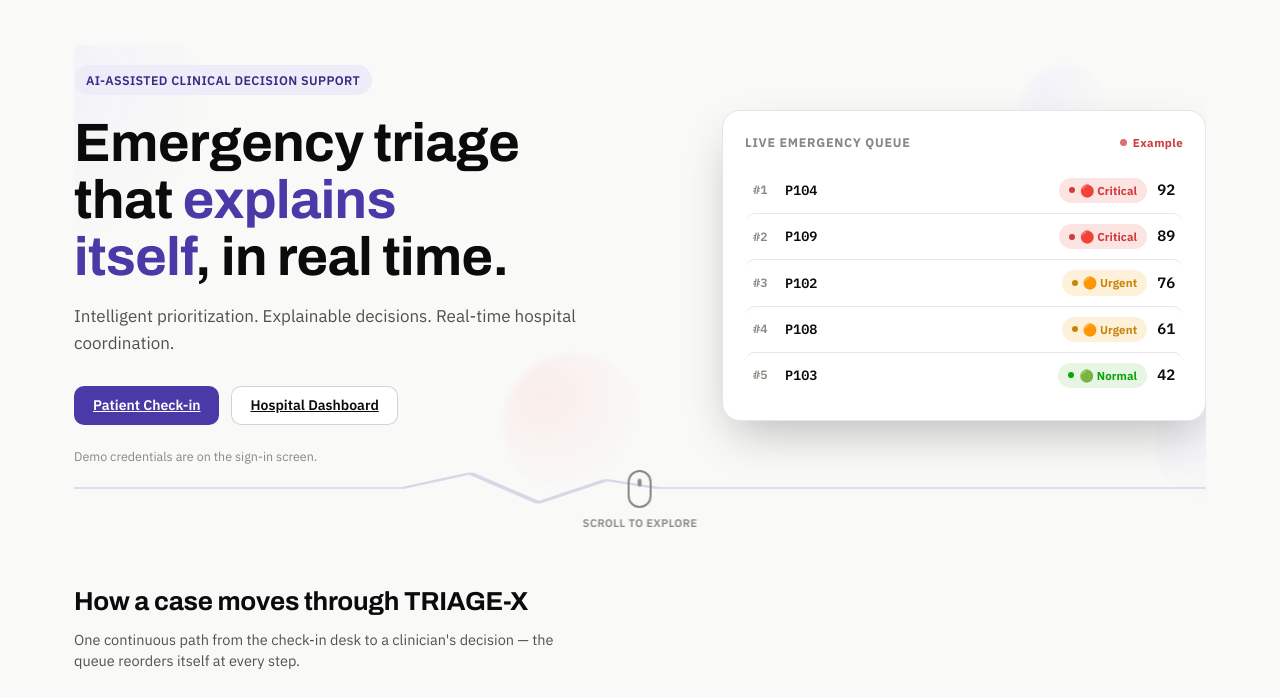
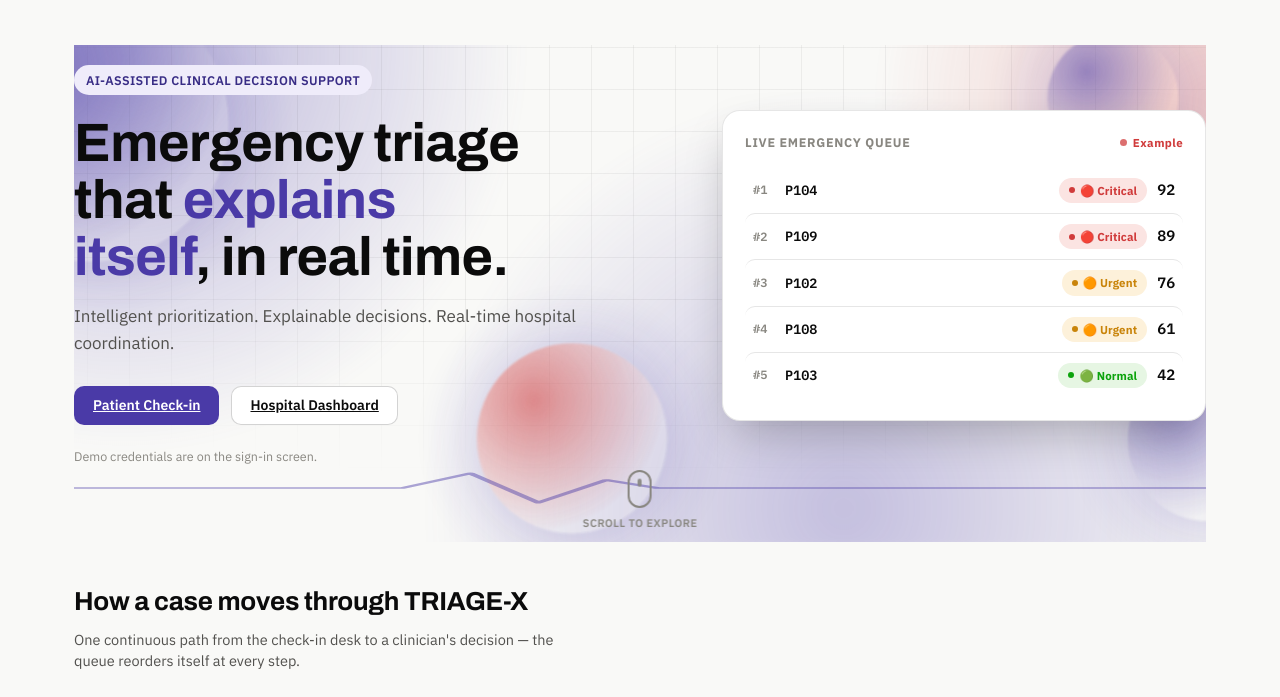
Before and after one commit to Gokul-7-creator/triageX, a website with bundled scripts: page triagex-website/triagex-website/public/index.html in a window 1280 px wide. Shown: the part 69-766 px from the top of the page. Built offline with nearby package versions, Linux system fonts and the light colour scheme.

Commit message:
Refactor hero section styles for improved visuals
Updated orb styles and added hero mesh background with color-mix for better visibility in dark mode.

```diff
--- a/triagex-website/triagex-website/public/styles.css
+++ b/triagex-website/triagex-website/public/styles.css
@@ -174,13 +174,32 @@ input,select,textarea{font-family:inherit;font-size:inherit;color:inherit;}
 .hero-tilt-wrap{perspective:1200px;}
 .hero-copy{position:relative;z-index:2;}
 .hero-bg-3d{position:absolute;inset:-40px -10% -10px;z-index:0;pointer-events:none;overflow:hidden;}
-.orb{position:absolute;border-radius:50%;filter:blur(2px);opacity:0.55;transition:transform 0.15s ease-out;animation:orb-float 9s ease-in-out infinite;}
-.orb1{width:220px;height:220px;left:2%;top:6%;background:radial-gradient(circle at 30% 30%,var(--accent-soft),transparent 70%);animation-duration:10s;}
-.orb2{width:140px;height:140px;left:40%;top:64%;background:radial-gradient(circle at 30% 30%,var(--status-critical-soft),transparent 70%);animation-duration:8s;animation-delay:-2.5s;}
-.orb3{width:90px;height:90px;left:78%;top:12%;background:radial-gradient(circle at 30% 30%,var(--accent-soft),transparent 70%);animation-duration:7s;animation-delay:-1s;}
-.orb4{width:120px;height:120px;left:88%;top:70%;background:radial-gradient(circle at 30% 30%,var(--accent-soft),transparent 70%);animation-duration:11s;animation-delay:-4s;}
+/* Mesh + orbs use color-mix() against the solid --accent/--status-critical tokens rather than
+   the --accent-soft/--status-critical-soft tokens, because those "-soft" tokens are a very low
+   alpha in dark mode (built for subtle tinted fills, not a hero backdrop) and read as almost
+   invisible there. color-mix() gives a consistently vivid wash in both themes. */
+.hero-mesh{position:absolute;inset:0;
+  background:
+    radial-gradient(650px circle at 12% 8%, color-mix(in srgb, var(--accent) 38%, transparent), transparent 62%),
+    radial-gradient(560px circle at 92% 18%, color-mix(in srgb, var(--status-critical) 26%, transparent), transparent 60%),
+    radial-gradient(700px circle at 65% 92%, color-mix(in srgb, var(--accent) 30%, transparent), transparent 60%);
+  filter:blur(6px);
+}
+.hero-grid{position:absolute;inset:0;opacity:0.5;
+  background-image:
+    linear-gradient(color-mix(in srgb, var(--text-primary) 10%, transparent) 1px, transparent 1px),
+    linear-gradient(90deg, color-mix(in srgb, var(--text-primary) 10%, transparent) 1px, transparent 1px);
+  background-size:42px 42px;
+  -webkit-mask-image:radial-gradient(ellipse 80% 70% at 50% 30%, #000 40%, transparent 85%);
+  mask-image:radial-gradient(ellipse 80% 70% at 50% 30%, #000 40%, transparent 85%);
+}
+.orb{position:absolute;border-radius:50%;filter:blur(1px);opacity:0.9;transition:transform 0.15s ease-out;animation:orb-float 9s ease-in-out infinite;box-shadow:0 0 60px 10px color-mix(in srgb, var(--accent) 22%, transparent);}
+.orb1{width:260px;height:260px;left:0%;top:2%;background:radial-gradient(circle at 30% 30%,color-mix(in srgb, var(--accent) 65%, transparent),transparent 70%);animation-duration:10s;}
+.orb2{width:190px;height:190px;left:38%;top:62%;background:radial-gradient(circle at 30% 30%,color-mix(in srgb, var(--status-critical) 62%, transparent),transparent 70%);animation-duration:8s;animation-delay:-2.5s;}
+.orb3{width:130px;height:130px;left:80%;top:6%;background:radial-gradient(circle at 30% 30%,color-mix(in srgb, var(--accent) 60%, transparent),transparent 70%);animation-duration:7s;animation-delay:-1s;}
+.orb4{width:160px;height:160px;left:86%;top:66%;background:radial-gradient(circle at 30% 30%,color-mix(in srgb, var(--accent) 55%, transparent),transparent 70%);animation-duration:11s;animation-delay:-4s;}
 @keyframes orb-float{0%,100%{transform:translateY(0) scale(1);}50%{transform:translateY(-22px) scale(1.06);}}
-.hero-pulse-line{position:absolute;left:0;right:0;bottom:8%;width:100%;height:40px;color:var(--accent);opacity:0.18;}
+.hero-pulse-line{position:absolute;left:0;right:0;bottom:8%;width:100%;height:40px;color:var(--accent);opacity:0.45;}
 .hero-eyebrow{position:relative;display:inline-flex;align-items:center;gap:8px;font-size:12.5px;font-weight:600;color:var(--accent-strong);background:var(--accent-soft);padding:6px 12px;border-radius:999px;letter-spacing:0.03em;text-transform:uppercase;margin-bottom:20px;animation:fade-up 0.7s ease both;}
 .hero-title{font-size:clamp(34px,5vw,54px);line-height:1.05;margin-bottom:18px;animation:fade-up 0.7s ease 0.08s both;}
 .hero-title .accent-word{color:var(--accent);}
```
